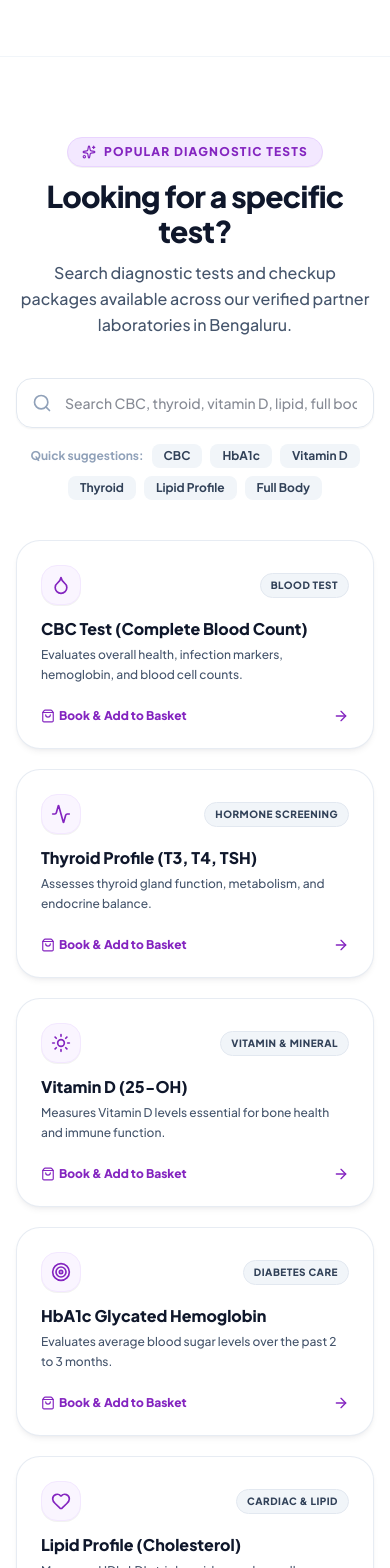
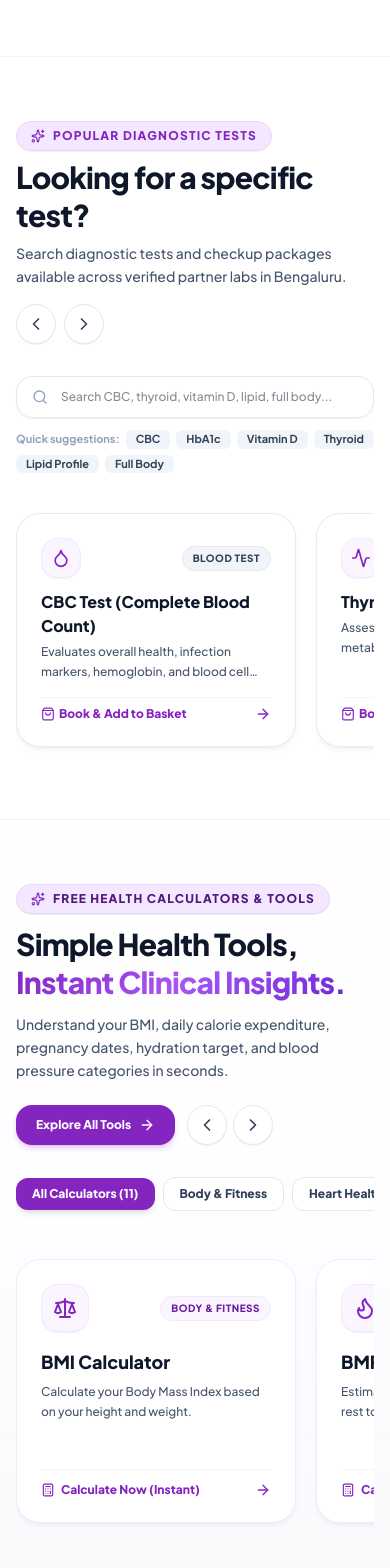
Before and after one commit to Tarunmakode123/healthexpressweb, a React (Vite) app: page / in a window 390 px wide. Shown: the part 6380-7948 px from the top of the page. Built offline with nearby package versions, Linux system fonts and the light colour scheme; no server answers.

Commit message:
feat(homepage): transform popular tests, calculators, and health library sections into modern horizontal sliders

```diff
--- a/src/components/sections/CalculatorsCarouselSection.jsx
+++ b/src/components/sections/CalculatorsCarouselSection.jsx
@@ -1,4 +1,4 @@
-import React, { useState } from 'react';
+import React, { useState, useRef } from 'react';
 import { Link } from 'react-router-dom';
 import {
   Sparkles, ArrowRight, Scale, Flame, Zap, Target, Activity, Droplet,
@@ -12,6 +12,7 @@ const iconMap = {
 
 export default function CalculatorsCarouselSection({ onOpenCalculatorModal }) {
   const [activeCategory, setActiveCategory] = useState('all');
+  const scrollContainerRef = useRef(null);
 
   const filteredCalculators = activeCategory === 'all'
     ? CALCULATORS
@@ -25,13 +26,20 @@ export default function CalculatorsCarouselSection({ onOpenCalculatorModal }) {
     }
   };
 
+  const handleScroll = (direction) => {
+    if (scrollContainerRef.current) {
+      const scrollAmount = direction === 'left' ? -340 : 340;
+      scrollContainerRef.current.scrollBy({ left: scrollAmount, behavior: 'smooth' });
+    }
+  };
+
   return (
     <section className="py-16 sm:py-24 bg-gradient-to-b from-white via-purple-50/20 to-slate-50 border-t border-b border-purple-100/60 relative overflow-hidden" id="calculators">
 
       {/* Background Accent Blur */}
       <div className="absolute top-1/2 left-1/2 -translate-x-1/2 -translate-y-1/2 w-[700px] h-[350px] bg-purple-100/30 rounded-full blur-3xl pointer-events-none -z-10" />
 
-      <div className="max-w-7xl mx-auto px-4 sm:px-6 lg:px-8 space-y-10 text-left">
+      <div className="max-w-7xl mx-auto px-4 sm:px-6 lg:px-8 space-y-8 text-left">
 
         {/* Section Header */}
         <div className="flex flex-col md:flex-row md:items-end justify-between gap-6">
@@ -49,13 +57,33 @@ export default function CalculatorsCarouselSection({ onOpenCalculatorModal }) {
             </p>
           </div>
 
-          <Link
-            to="/health-calculators"
-            className="inline-flex items-center gap-2 px-5 py-3 rounded-2xl bg-purple-700 hover:bg-purple-800 text-white font-extrabold text-xs sm:text-sm shadow-md shadow-purple-700/20 transition-all hover:scale-105 shrink-0"
-          >
-            <span>Explore Full Tool Library</span>
-            <ArrowRight className="w-4 h-4" />
-          </Link>
+          <div className="flex items-center gap-3 self-start md:self-auto shrink-0">
+            <Link
+              to="/health-calculators"
+              className="inline-flex items-center gap-2 px-5 py-3 rounded-2xl bg-purple-700 hover:bg-purple-800 text-white font-extrabold text-xs sm:text-sm shadow-md shadow-purple-700/20 transition-all hover:scale-105"
+            >
+              <span>Explore All Tools</span>
+              <ArrowRight className="w-4 h-4" />
+            </Link>
+
+            {/* Slider Navigation Buttons */}
+            <div className="flex items-center gap-1.5">
+              <button
+                onClick={() => handleScroll('left')}
+                className="w-10 h-10 rounded-full bg-white border border-slate-200 text-slate-700 hover:bg-purple-50 hover:border-purple-300 hover:text-purple-700 flex items-center justify-center transition-all shadow-2xs active:scale-95 cursor-pointer"
+                aria-label="Previous calculator"
+              >
+                <ChevronLeft className="w-5 h-5" />
+              </button>
+              <button
+                onClick={() => handleScroll('right')}
+                className="w-10 h-10 rounded-full bg-white border border-slate-200 text-slate-700 hover:bg-purple-50 hover:border-purple-300 hover:text-purple-700 flex items-center justify-center transition-all shadow-2xs active:scale-95 cursor-pointer"
+                aria-label="Next calculator"
+              >
+                <ChevronRight className="w-5 h-5" />
+              </button>
+            </div>
+          </div>
         </div>
 
         {/* Category Pills Filter */}
@@ -85,8 +113,12 @@ export default function CalculatorsCarouselSection({ onOpenCalculatorModal }) {
           ))}
         </div>
 
-        {/* Carousel Grid Cards */}
-        <div className="grid grid-cols-1 sm:grid-cols-2 lg:grid-cols-3 gap-6">
+        {/* Horizontal Slider Track */}
+        <div
+          ref={scrollContainerRef}
+          className="flex items-stretch gap-5 overflow-x-auto snap-x snap-mandatory py-2 px-1 scrollbar-none"
+          style={{ scrollbarWidth: 'none', msOverflowStyle: 'none' }}
+        >
           {filteredCalculators.map((calc) => {
             const IconComponent = iconMap[calc.iconName] || Calculator;
 
@@ -94,7 +126,7 @@ export default function CalculatorsCarouselSection({ onOpenCalculatorModal }) {
               <div
                 key={calc.id}
                 onClick={() => handleCardClick(calc.slug)}
-                className="bg-white rounded-3xl p-6 border border-purple-100 shadow-md shadow-purple-900/5 hover:border-purple-300 hover:shadow-xl transition-all duration-300 group cursor-pointer flex flex-col justify-between space-y-5 text-left transform hover:-translate-y-1 relative overflow-hidden"
+                className="w-[280px] sm:w-[320px] flex-shrink-0 snap-start bg-white rounded-3xl p-6 border border-purple-100 shadow-md shadow-purple-900/5 hover:border-purple-300 hover:shadow-xl transition-all duration-300 group cursor-pointer flex flex-col justify-between space-y-5 text-left transform hover:-translate-y-1 relative overflow-hidden"
               >
                 <div className="space-y-4">
                   <div className="flex items-center justify-between">
--- a/src/components/sections/HealthLibrarySection.jsx
+++ b/src/components/sections/HealthLibrarySection.jsx
@@ -1,9 +1,11 @@
-import React from 'react';
+import React, { useRef } from 'react';
 import { Link } from 'react-router-dom';
-import { ArrowRight, BookOpen, Clock } from 'lucide-react';
+import { ArrowRight, BookOpen, Clock, ChevronLeft, ChevronRight } from 'lucide-react';
 import { HEALTH_ARTICLES } from '../../data/articles';
 
 export default function HealthLibrarySection() {
+  const scrollContainerRef = useRef(null);
+
   const topicClusters = [
     'Diagnostics',
     'Health Tests',
@@ -12,13 +14,20 @@ export default function HealthLibrarySection() {
     'Home Care'
   ];
 
+  const handleScroll = (direction) => {
+    if (scrollContainerRef.current) {
+      const scrollAmount = direction === 'left' ? -340 : 340;
+      scrollContainerRef.current.scrollBy({ left: scrollAmount, behavior: 'smooth' });
+    }
+  };
+
   return (
     <section className="py-16 md:py-24 bg-purple-50/20 border-t border-purple-100/40" id="health-library">
-      <div className="max-w-7xl mx-auto px-4 sm:px-6 lg:px-8 space-y-10">
+      <div className="max-w-7xl mx-auto px-4 sm:px-6 lg:px-8 space-y-8">
 
         {/* Header */}
         <div className="flex flex-col sm:flex-row sm:items-end justify-between gap-4">
-          <div className="max-w-2xl">
+          <div className="max-w-2xl text-left">
             <div className="text-xs font-extrabold uppercase tracking-wider text-purple-700">
               HEALTH LIBRARY
             </div>
@@ -30,7 +39,7 @@ export default function HealthLibrarySection() {
             </p>
 
             {/* Topic Clusters */}
-            <div className="flex flex-wrap items-center gap-2 pt-4">
+            <div className="flex flex-wrap items-center gap-2 pt-3">
               {topicClusters.map((cluster) => (
                 <span
                   key={cluster}
@@ -42,22 +51,46 @@ export default function HealthLibrarySection() {
             </div>
           </div>
 
+          <div className="flex items-center gap-3 self-start sm:self-auto shrink-0">
             <Link
               to="/health-library"
-            className="inline-flex items-center gap-1.5 text-xs font-bold text-purple-700 hover:text-purple-900 shrink-0 group"
+              className="inline-flex items-center gap-1.5 text-xs font-bold text-purple-700 hover:text-purple-900 group"
             >
               <span>Explore Health Library</span>
               <ArrowRight className="w-4 h-4 group-hover:translate-x-1 transition-transform" />
             </Link>
+
+            {/* Slider Navigation Buttons */}
+            <div className="flex items-center gap-1.5">
+              <button
+                onClick={() => handleScroll('left')}
+                className="w-10 h-10 rounded-full bg-white border border-slate-200 text-slate-700 hover:bg-purple-50 hover:border-purple-300 hover:text-purple-700 flex items-center justify-center transition-all shadow-2xs active:scale-95 cursor-pointer"
+                aria-label="Previous article"
+              >
+                <ChevronLeft className="w-5 h-5" />
+              </button>
+              <button
+                onClick={() => handleScroll('right')}
+                className="w-10 h-10 rounded-full bg-white border border-slate-200 text-slate-700 hover:bg-purple-50 hover:border-purple-300 hover:text-purple-700 flex items-center justify-center transition-all shadow-2xs active:scale-95 cursor-pointer"
+                aria-label="Next article"
+              >
+                <ChevronRight className="w-5 h-5" />
+              </button>
+            </div>
+          </div>
         </div>
 
-        {/* Article Cards Grid */}
-        <div className="grid grid-cols-1 sm:grid-cols-2 lg:grid-cols-4 gap-6">
+        {/* Horizontal Slider Track */}
+        <div
+          ref={scrollContainerRef}
+          className="flex items-stretch gap-6 overflow-x-auto snap-x snap-mandatory py-2 px-1 scrollbar-none"
+          style={{ scrollbarWidth: 'none', msOverflowStyle: 'none' }}
+        >
           {HEALTH_ARTICLES.map((article) => (
             <Link
               key={article.id}
               to={`/health-library/${article.slug}`}
-              className="group bg-white rounded-3xl overflow-hidden border border-purple-100 shadow-xs hover:shadow-md transition-all flex flex-col justify-between"
+              className="w-[280px] sm:w-[310px] flex-shrink-0 snap-start group bg-white rounded-3xl overflow-hidden border border-purple-100 shadow-xs hover:shadow-md transition-all flex flex-col justify-between text-left"
             >
               <div>
                 <div className="relative h-44 overflow-hidden bg-slate-100">
--- a/src/components/sections/PopularTestsSection.jsx
+++ b/src/components/sections/PopularTestsSection.jsx
@@ -1,11 +1,12 @@
-import React, { useState, useMemo } from 'react';
-import { Search, Sparkles, MessageCircle, ArrowRight, CheckCircle2, ShieldCheck, Droplet, Activity, Sun, Target, Heart, UserCheck, Shield, ShoppingBag } from 'lucide-react';
+import React, { useState, useMemo, useRef } from 'react';
+import { Search, Sparkles, ArrowRight, ShieldCheck, Droplet, Activity, Sun, Target, Heart, UserCheck, Shield, ShoppingBag, ChevronLeft, ChevronRight } from 'lucide-react';
 import { openWhatsApp } from '../../utils/whatsapp';
 import { useCart } from '../../context/CartContext';
 
 export default function PopularTestsSection() {
   const [searchQuery, setSearchQuery] = useState('');
   const { addToCart } = useCart();
+  const scrollContainerRef = useRef(null);
 
   const popularServices = [
     {
@@ -85,51 +86,72 @@ export default function PopularTestsSection() {
     );
   }, [searchQuery]);
 
-  const handleOpenAssistant = () => {
-    window.dispatchEvent(new CustomEvent('open-health-express-assistant', {
-      detail: { initialQuery: "Hello! I am looking for a specific diagnostic test or checkup package." }
-    }));
+  const handleScroll = (direction) => {
+    if (scrollContainerRef.current) {
+      const scrollAmount = direction === 'left' ? -340 : 340;
+      scrollContainerRef.current.scrollBy({ left: scrollAmount, behavior: 'smooth' });
+    }
   };
 
   return (
-    <section className="py-20 md:py-28 bg-white border-t border-slate-100" id="tests">
-      <div className="max-w-7xl mx-auto px-4 sm:px-6 lg:px-8 space-y-10">
+    <section className="py-16 md:py-24 bg-white border-t border-slate-100" id="tests">
+      <div className="max-w-7xl mx-auto px-4 sm:px-6 lg:px-8 space-y-8">
 
         {/* Section Header */}
-        <div className="text-center max-w-3xl mx-auto space-y-3">
+        <div className="flex flex-col md:flex-row md:items-end justify-between gap-4">
+          <div className="space-y-2 text-left max-w-2xl">
             <div className="inline-flex items-center gap-2 px-3.5 py-1.5 rounded-full bg-purple-100 border border-purple-200 text-xs font-extrabold uppercase tracking-widest text-purple-700 shadow-2xs">
               <Sparkles className="w-3.5 h-3.5 text-purple-600" />
               <span>POPULAR DIAGNOSTIC TESTS</span>
             </div>
-          <h2 className="text-3xl sm:text-4xl lg:text-5xl font-extrabold text-slate-900 tracking-tight leading-[1.15]">
+            <h2 className="text-3xl sm:text-4xl font-extrabold text-slate-900 tracking-tight leading-tight">
               Looking for a specific test?
             </h2>
-          <p className="text-base sm:text-lg text-slate-600 font-medium max-w-xl mx-auto leading-relaxed">
-            Search diagnostic tests and checkup packages available across our verified partner laboratories in Bengaluru.
+            <p className="text-sm sm:text-base text-slate-600 font-medium leading-relaxed">
+              Search diagnostic tests and checkup packages available across verified partner labs in Bengaluru.
             </p>
           </div>
 
+          {/* Slider Navigation Buttons */}
+          <div className="flex items-center gap-2 self-start md:self-auto">
+            <button
+              onClick={() => handleScroll('left')}
+              className="w-10 h-10 rounded-full bg-white border border-slate-200 text-slate-700 hover:bg-purple-50 hover:border-purple-300 hover:text-purple-700 flex items-center justify-center transition-all shadow-2xs active:scale-95 cursor-pointer"
+              aria-label="Previous test"
+            >
+              <ChevronLeft className="w-5 h-5" />
+            </button>
+            <button
+              onClick={() => handleScroll('right')}
+              className="w-10 h-10 rounded-full bg-white border border-slate-200 text-slate-700 hover:bg-purple-50 hover:border-purple-300 hover:text-purple-700 flex items-center justify-center transition-all shadow-2xs active:scale-95 cursor-pointer"
+              aria-label="Next test"
+            >
+              <ChevronRight className="w-5 h-5" />
+            </button>
+          </div>
+        </div>
+
         {/* Search Bar & Suggestion Chips */}
-        <div className="max-w-2xl mx-auto space-y-4">
+        <div className="max-w-xl space-y-3 text-left">
           <div className="relative">
-            <Search className="w-5 h-5 text-slate-400 absolute left-4 top-1/2 -translate-y-1/2" />
+            <Search className="w-4 h-4 text-slate-400 absolute left-4 top-1/2 -translate-y-1/2" />
             <input
               type="text"
               value={searchQuery}
               onChange={(e) => setSearchQuery(e.target.value)}
               placeholder="Search CBC, thyroid, vitamin D, lipid, full body..."
-              className="w-full pl-12 pr-4 py-3.5 rounded-2xl border border-slate-200 text-sm font-medium text-slate-900 focus:ring-2 focus:ring-purple-600 outline-none shadow-xs"
+              className="w-full pl-11 pr-4 py-3 rounded-2xl border border-slate-200 text-xs font-medium text-slate-900 focus:ring-2 focus:ring-purple-600 outline-none shadow-xs"
             />
           </div>
 
           {/* Suggestion Chips */}
-          <div className="flex items-center justify-center gap-2 flex-wrap text-xs">
-            <span className="text-slate-400 font-bold">Quick suggestions:</span>
+          <div className="flex items-center gap-1.5 flex-wrap text-xs">
+            <span className="text-slate-400 font-bold text-[11px]">Quick suggestions:</span>
             {['CBC', 'HbA1c', 'Vitamin D', 'Thyroid', 'Lipid Profile', 'Full Body'].map((chip) => (
               <button
                 key={chip}
                 onClick={() => setSearchQuery(chip)}
-                className="px-3 py-1 rounded-lg bg-slate-100 hover:bg-purple-100 text-slate-700 hover:text-purple-900 font-bold transition-colors"
+                className="px-2.5 py-0.5 rounded-md bg-slate-100 hover:bg-purple-100 text-slate-700 hover:text-purple-900 font-bold text-[11px] transition-colors cursor-pointer"
               >
                 {chip}
               </button>
@@ -137,8 +159,12 @@ export default function PopularTestsSection() {
           </div>
         </div>
 
-        {/* Filtered Test Results Grid */}
-        <div className="grid grid-cols-1 sm:grid-cols-2 lg:grid-cols-4 gap-5">
+        {/* Horizontal Slider Track */}
+        <div
+          ref={scrollContainerRef}
+          className="flex items-stretch gap-5 overflow-x-auto snap-x snap-mandatory py-2 px-1 scrollbar-none text-left"
+          style={{ scrollbarWidth: 'none', msOverflowStyle: 'none' }}
+        >
           {filteredTests.map((service) => {
             const IconComp = service.icon;
             return (
@@ -152,7 +178,7 @@ export default function PopularTestsSection() {
                   originalPrice: service.id === 'full-body-checkup' ? 2499 : 599,
                   turnaround: '6-12 Hours'
                 })}
-                className="bg-white rounded-3xl p-6 border border-slate-200/80 shadow-md shadow-slate-900/5 hover:border-purple-300 hover:shadow-xl transition-all group cursor-pointer flex flex-col justify-between space-y-4 text-left relative overflow-hidden"
+                className="w-[280px] sm:w-[310px] flex-shrink-0 snap-start bg-white rounded-3xl p-6 border border-slate-200/80 shadow-md shadow-slate-900/5 hover:border-purple-300 hover:shadow-xl transition-all group cursor-pointer flex flex-col justify-between space-y-4 relative overflow-hidden"
               >
                 <div className="space-y-3">
                   <div className="flex items-center justify-between">
@@ -168,13 +194,13 @@ export default function PopularTestsSection() {
                     <h4 className="text-base font-extrabold text-slate-900 group-hover:text-purple-900 transition-colors">
                       {service.title}
                     </h4>
-                    <p className="text-xs text-slate-600 font-medium mt-1 leading-relaxed">
+                    <p className="text-xs text-slate-600 font-medium mt-1 leading-relaxed line-clamp-2">
                       {service.desc}
                     </p>
                   </div>
                 </div>
 
-                <div className="pt-2 flex items-center justify-between text-xs font-extrabold text-purple-700 group-hover:text-purple-900">
+                <div className="pt-2 border-t border-slate-100 flex items-center justify-between text-xs font-extrabold text-purple-700 group-hover:text-purple-900">
                   <span className="flex items-center gap-1">
                     <ShoppingBag className="w-3.5 h-3.5" />
                     <span>Book & Add to Basket</span>
@@ -186,8 +212,6 @@ export default function PopularTestsSection() {
           })}
         </div>
 
-
-
       </div>
     </section>
   );
```
Lines whose indentation alone changed are shown as unchanged.
